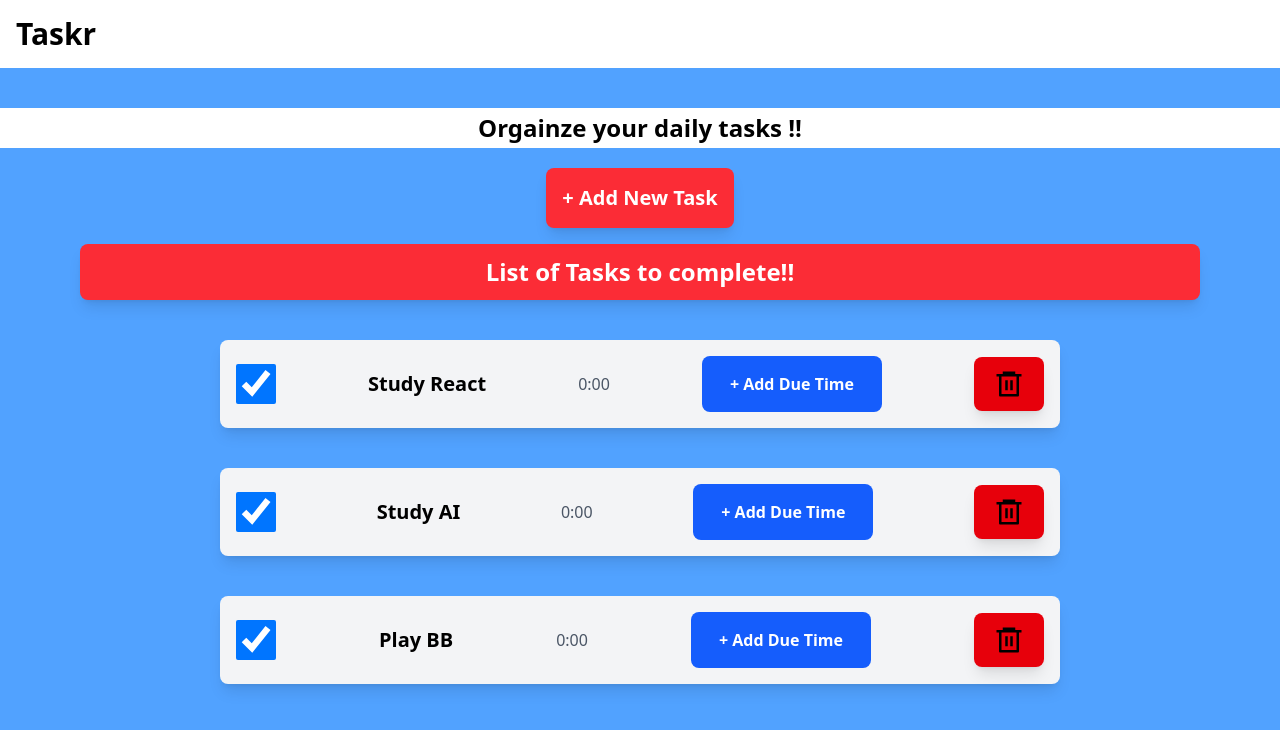
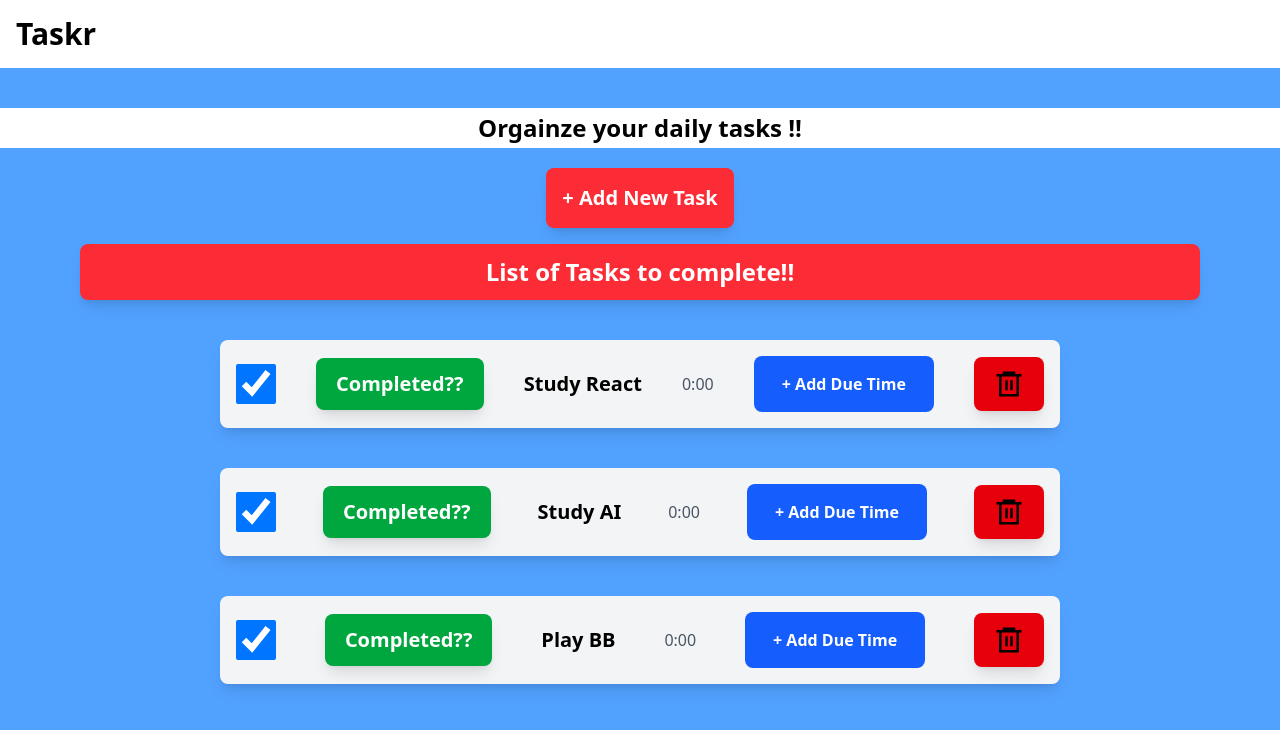
Before and after one commit to hamanth30/Taskr, a React (Vite) app: page / in a window 1280 px wide. Shown: the top 730 px of the page. Built offline with nearby package versions, Linux system fonts and the light colour scheme.

Commit message:
Added Completed tasks

```diff
--- a/package.json
+++ b/package.json
@@ -4,7 +4,7 @@
   "version": "0.0.0",
   "type": "module",
   "scripts": {
-    "dev": "vite",
+    "dev": "vite --host",
     "build": "vite build",
     "lint": "eslint .",
     "preview": "vite preview"
--- a/src/App.jsx
+++ b/src/App.jsx
@@ -3,12 +3,14 @@ import reactLogo from './assets/react.svg'
 import viteLogo from '/vite.svg'
 import Home from './components/Home'
 import './App.css'
+import Completed from './components/Completed'
 
 function App() {
   const [count, setCount] = useState(0)
 
   return (
-      <Home/>
+       <Home/>
+      //<Completed/>
   )
 }
 
--- /dev/null
+++ b/src/components/Completed.jsx
@@ -0,0 +1,20 @@
+import React from 'react'
+
+const Completed = () => {
+  return (
+    <div className="min-h-screen p-5 items-center justify-center bg-blue-500">
+
+            <div className="flex rounded-lg shadow-lg justify-center p-7 mt-5 bg-white font-bold text-2xl">
+                    View Completed Tasks
+            </div>
+
+
+
+
+
+
+    </div>
+  )
+}
+
+export default Completed
--- a/src/components/Home.jsx
+++ b/src/components/Home.jsx
@@ -56,7 +56,19 @@ const Home = () => {
     ));
   };
 
+  const handleConfirm = (id) => {
+    const completedTask = items.find(item => item.id === id);
 
+    // Check if the task is marked as completed (checked)
+    if (completedTask && completedTask.checked) {
+      setItems(items.filter(item => item.id !== id)); // Remove the task from the current list
+      console.log("Task moved to completed page:", completedTask);
+      // Add logic here to move completedTask to the completed tasks page
+    } else {
+      console.log("Task is not marked as completed!");
+      // Optionally, you could show a message to the user
+    }
+  };
 
 
 
@@ -118,6 +130,14 @@ const Home = () => {
       className="w-10 h-10 cursor-pointer"
     />
 
+      <button
+        className="bg-green-600 text-white font-bold text-xl rounded-lg shadow-lg px-5 py-3"
+        onClick={() => handleConfirm(item.id)}
+      >
+        Completed??
+      </button>
+
+
     <label className="text-xl font-bold">{item.item}</label>
 
     <span className="text-gray-600">{item.time}</span> {/* Display due time */}
```
